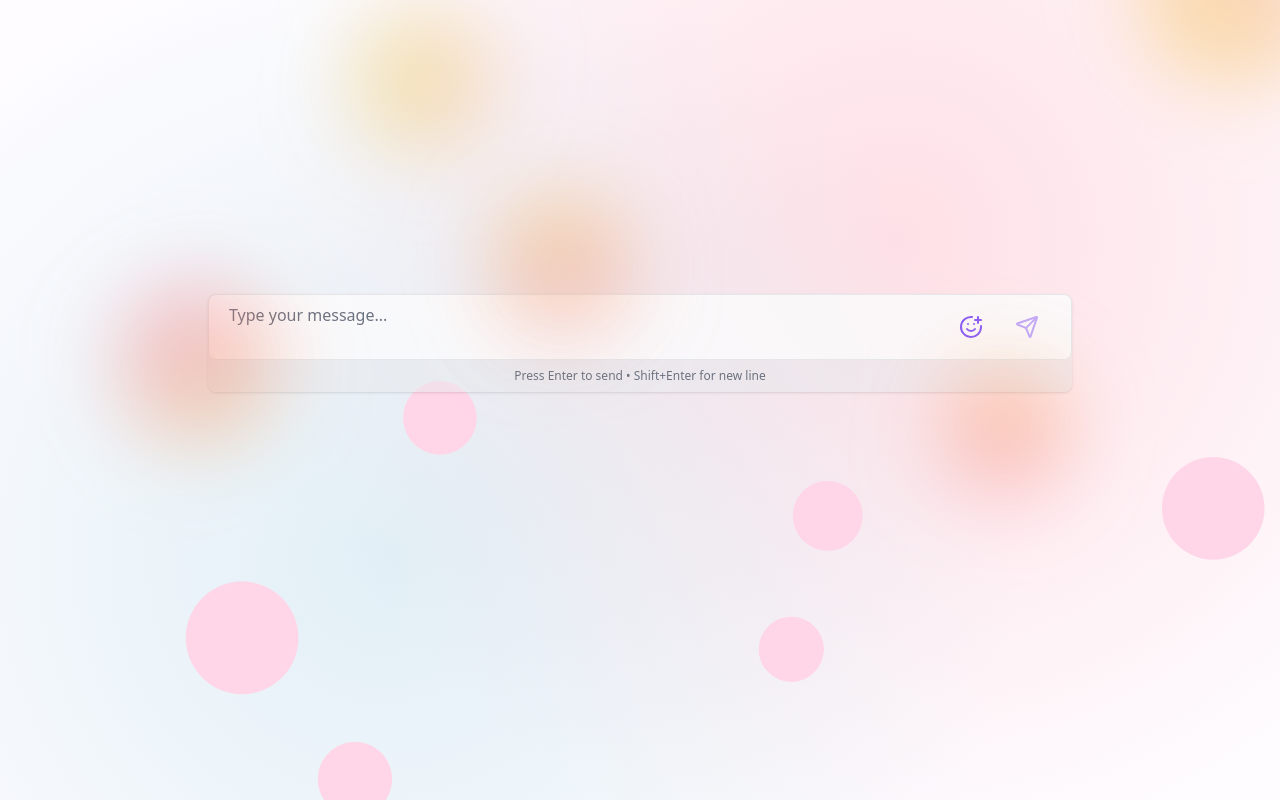
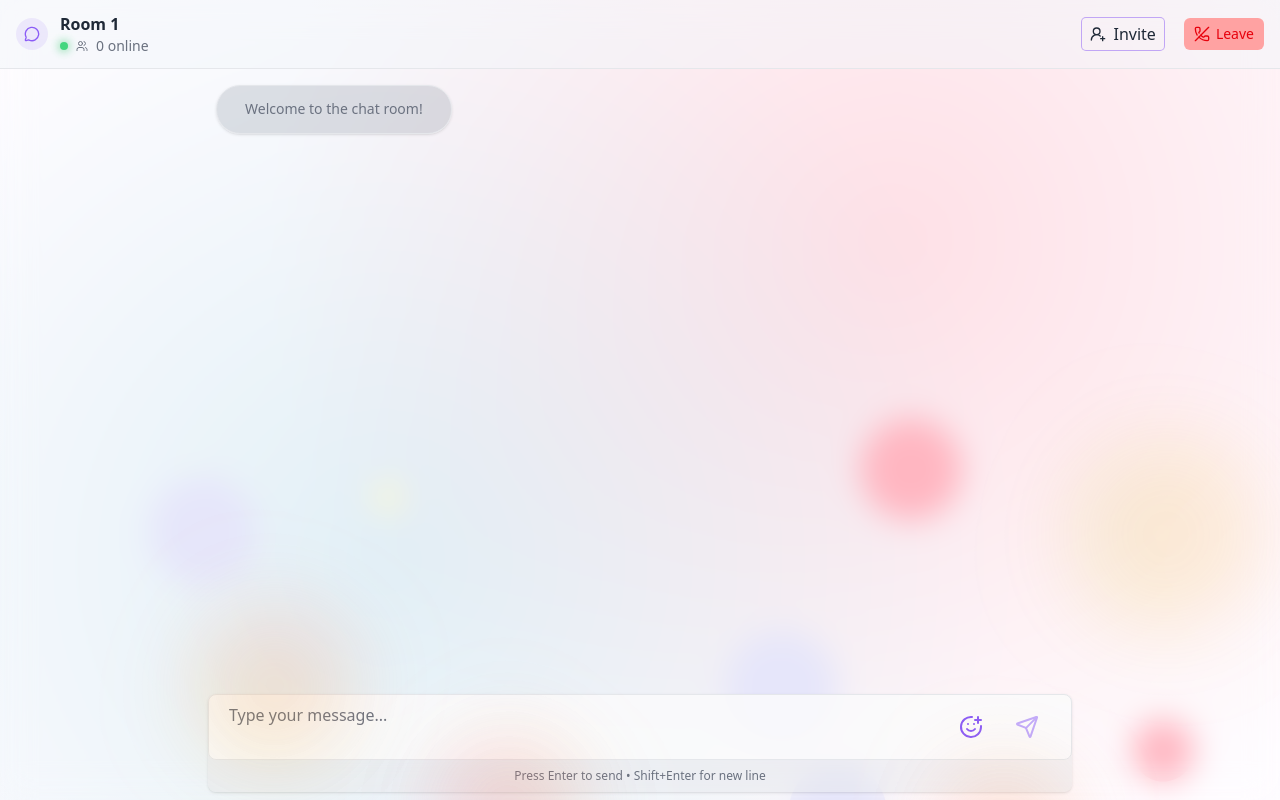
Before and after one commit to Yranshevare/V-Room, a Next.js app in the folder Frontend/: page /chat/1 in a window 1280 px wide. Built offline with nearby package versions, Linux system fonts and the light colour scheme; no server answers.

Commit message:
update code structure

```diff
--- a/Frontend/src/app/(Frontend)/chat/[roomCode]/page.tsx
+++ b/Frontend/src/app/(Frontend)/chat/[roomCode]/page.tsx
@@ -3,12 +3,10 @@
 import type React from "react";
 
 import { useState, useEffect, useRef } from "react";
-import { Button } from "@/components/ui/button";
 import { Card } from "@/components/ui/card";
-import { ArrowLeft, Send, Users, MessageCircle, SmilePlus } from "lucide-react";
-import { useRouter, useSearchParams } from "next/navigation";
+import { Users, MessageCircle } from "lucide-react";
+import { useSearchParams } from "next/navigation";
 import { useParams } from "next/navigation";
-import EmojiPicker from "emoji-picker-react";
 import InviteDialog from "@/components/InviteDialog";
 import LeaveDialog from "@/components/LeaveDialog";
 import ChatInput from "@/components/ChatInput";
@@ -41,7 +39,11 @@ export default function ChatRoomPage() {
     const [numberOfUsers, setNumberOfUsers] = useState(0);
 
     const scrollToBottom = () => {
-        messagesEndRef.current?.scrollIntoView({ behavior: "smooth" });
+        messagesEndRef.current?.scrollIntoView({
+            behavior: "smooth",
+            block: "nearest",
+            inline: "nearest",
+        });
     };
 
     useEffect(() => {
@@ -63,13 +65,7 @@ export default function ChatRoomPage() {
     };
 
     return (
-        <div className="h-screen  w-full flex flex-col animate-chat-background">
-            {/* Floating blurred circles */}
-            <div className="circle w-40 h-40 !absolute bg-white/10 !animate-[float1_30s_linear_infinite] bg-gradient-to-r from-pink-500 via-yellow-500 to-green-500 bg-[length:400%_400%] " />
-            <div className="circle w-32 h-32 !absolute bg-white/15 animate-[float2_25s_linear_infinite] bg-gradient-to-r from-pink-500 via-yellow-500 to-green-500 bg-[length:400%_400%] " />
-            <div className="circle w-48 h-48 !absolute bg-white/10 animate-[float3_15s_linear_infinite] bg-gradient-to-r from-pink-500 via-yellow-500 to-green-500 bg-[length:400%_400%] " />
-            <div className="circle w-36 h-36 !absolute bg-white/20 animate-[float4_20s_linear_infinite] bg-gradient-to-r from-pink-500 via-yellow-500 to-green-500 bg-[length:400%_400%] " />
-            <div className="circle w-36 h-36 !absolute bg-white/20 animate-[float5_12s_linear_infinite] bg-gradient-to-r from-pink-500 via-yellow-500 to-green-500 bg-[length:400%_400%] " />
+        <div className="h-screen w-full  flex flex-col">
 
             {/* Header */}
             <header className="border-b border-border  z-10 bg-card/50 backdrop-blur-sm">
@@ -107,7 +103,7 @@ export default function ChatRoomPage() {
             </header>
 
             {/* Messages */}
-            <div className="flex-1    overflow-hidden flex 2xl:px-90 min-[920px]:px-50  flex-col">
+            <div className="flex-1 overflow-hidden flex 2xl:px-90 min-[920px]:px-50  flex-col">
                 <div className="flex-1 overflow-y-auto [scrollbar-width:none] [&::-webkit-scrollbar]:hidden p-4 space-y-4">
                     {[...initialMessages, ...messages].map((message) => (
                         <div key={message.id} className={`flex ${message.isOwn ? "justify-end" : "justify-start"}`}>
--- a/Frontend/src/app/(Frontend)/globals.css
+++ b/Frontend/src/app/(Frontend)/globals.css
@@ -120,10 +120,7 @@
     position: relative;
     overflow: hidden;
 }
-.animate-chat-background{
-    position: fixed;
-    bottom: 0;
-}
+
 
 /* Floating circles */
 .animated-background .circle {
@@ -132,12 +129,7 @@
     filter: blur(40px);
     opacity: 0.3;
 }
-.animate-chat-background .circle {
-    position: absolute;
-    border-radius: 50%;
-    filter: blur(40px);
-    opacity: 0.5;
-}
+
 
 /* Different animations for each circle */
  @keyframes float1 {
--- a/Frontend/src/app/(Frontend)/layout.tsx
+++ b/Frontend/src/app/(Frontend)/layout.tsx
@@ -1,6 +1,6 @@
 import type { Metadata } from "next";
 import { Geist, Geist_Mono } from "next/font/google";
-import { AnimatedBubbleParticles } from "@/components/lightswind/animated-bubble-particles";
+import AnimatedBubbleParticles from "@/components/lightswind/animated-bubble-particles";
 import "./globals.css";
 
 const geistSans = Geist({
@@ -37,8 +37,24 @@ export default function RootLayout({
                         }}
                     />
                     {/* Your content goes here */}
-                    <AnimatedBubbleParticles particleColor="#ffd6e8" backgroundColor="transparent">
-                        <div className="w-full backdrop-blur-lg">{children}</div>
+                    <AnimatedBubbleParticles
+                        particleColor={[
+                            "#AEC6CF", // pastel blue (harmonizes with your background blue)
+                            "#FFB6C1", // pastel pink (same as background pink)
+                            "#FFDAB9", // peach / soft orange
+                            "#FFFACD", // light lemon
+                            "#E6E6FA", // lavender
+                            "#98FB98", // mint green
+                        ]}
+                    >
+                        <div className="w-full backdrop-blur-lg animated-background">
+                            {/* Floating blurred circles */}
+                            <div className="circle w-40 h-40 bg-white/10 !animate-[float1_18s_linear_infinite] bg-gradient-to-r from-pink-500 via-yellow-500 to-green-500 bg-[length:400%_400%] " />
+                            <div className="circle w-32 h-32 bg-white/15 animate-[float2_25s_linear_infinite] bg-gradient-to-r from-pink-500 via-yellow-500 to-green-500 bg-[length:400%_400%] " />
+                            <div className="circle w-48 h-48 bg-white/10 animate-[float3_10s_linear_infinite] bg-gradient-to-r from-pink-500 via-yellow-500 to-green-500 bg-[length:400%_400%] " />
+                            <div className="circle w-36 h-36 bg-white/20 animate-[float4_40s_linear_infinite] bg-gradient-to-r from-pink-500 via-yellow-500 to-green-500 bg-[length:400%_400%] " />
+                            {children}
+                        </div>
                     </AnimatedBubbleParticles>
                 </div>
             </body>
--- a/Frontend/src/components/lightswind/animated-bubble-particles.tsx
+++ b/Frontend/src/components/lightswind/animated-bubble-particles.tsx
@@ -23,7 +23,7 @@ export interface AnimatedBubbleParticlesProps {
     /** Background color (used if no background class provided in className) */
     backgroundColor?: string; // Keep this prop for fallback
     /** Particle color */
-  particleColor?: string;
+    particleColor?: string | string[]; // Accept single color or array of colors
     /** Particle size in pixels */
     particleSize?: number;
     /** Spawn interval in milliseconds */
@@ -66,11 +66,11 @@ const AnimatedBubbleParticles: React.FC<AnimatedBubbleParticlesProps> = ({
 }) => {
     const containerRef = useRef<HTMLDivElement>(null);
     const particlesRef = useRef<HTMLDivElement>(null);
-  const animationRef = useRef<number>();
-  const intervalRef = useRef<number>();
+    const animationRef = useRef<number>(null);
+    const intervalRef = useRef<number>(null);
     const particlesArrayRef = useRef<ParticleConfig[]>([]);
     const isPausedRef = useRef(false);
-  const gooIdRef = useRef('goo-' + Math.random().toString(36).substring(2, 11));
+    const gooIdRef = useRef("goo-" + Math.random().toString(36).substring(2, 11));
 
     const [dimensions, setDimensions] = useState({ width: 0, height: 0 });
 
@@ -88,14 +88,20 @@ const AnimatedBubbleParticles: React.FC<AnimatedBubbleParticlesProps> = ({
             "transform: translateZ(0px);";
         svg.setAttribute("viewBox", "0 0 67.4 67.4");
 
-    const circle = document.createElementNS(
-      "http://www.w3.org/2000/svg",
-      "circle"
-    );
+        // pick a color (supports string OR array of strings)
+        let color: string;
+        if (Array.isArray(particleColor)) {
+            const randomIndex = Math.floor(Math.random() * particleColor.length);
+            color = particleColor[randomIndex];
+        } else {
+            color = particleColor as string;
+        }
+
+        const circle = document.createElementNS("http://www.w3.org/2000/svg", "circle");
         circle.setAttribute("cx", "33.7");
         circle.setAttribute("cy", "33.7");
         circle.setAttribute("r", "33.7");
-    circle.setAttribute("fill", particleColor);
+        circle.setAttribute("fill", color);
 
         svg.appendChild(circle);
         return svg;
@@ -110,15 +116,12 @@ const AnimatedBubbleParticles: React.FC<AnimatedBubbleParticlesProps> = ({
         const x = Math.random() * dimensions.width;
         const y = dimensions.height + 100;
         const steps = dimensions.height / 2;
-    const frictionValue =
-      friction.min + Math.random() * (friction.max - friction.min);
-    const scale =
-      scaleRange.min + Math.random() * (scaleRange.max - scaleRange.min);
+        const frictionValue = friction.min + Math.random() * (friction.max - friction.min);
+        const scale = scaleRange.min + Math.random() * (scaleRange.max - scaleRange.min);
         const siner = (dimensions.width / 2.5) * Math.random();
         const rotationDirection = Math.random() > 0.5 ? "+" : "-";
 
-    element.style.transform =
-      "translateX(" + x + "px) translateY(" + y + "px)";
+        element.style.transform = "translateX(" + x + "px) translateY(" + y + "px)";
 
         return {
             x,
@@ -138,24 +141,14 @@ const AnimatedBubbleParticles: React.FC<AnimatedBubbleParticlesProps> = ({
     const updateParticle = (particle: ParticleConfig): boolean => {
         particle.y -= particle.friction;
 
-    const left =
-      particle.x +
-      Math.sin((particle.y * Math.PI) / particle.steps) * particle.siner;
+        const left = particle.x + Math.sin((particle.y * Math.PI) / particle.steps) * particle.siner;
         const top = particle.y;
         const rotation = particle.rotationDirection + (particle.y + particleSize);
 
         if (particle.element) {
             const element = particle.element as SVGElement;
             element.style.transform =
-        "translateX(" +
-        left +
-        "px) translateY(" +
-        top +
-        "px) scale(" +
-        particle.scale +
-        ") rotate(" +
-        rotation +
-        "deg)";
+                "translateX(" + left + "px) translateY(" + top + "px) scale(" + particle.scale + ") rotate(" + rotation + "deg)";
         }
 
         if (particle.y < -particleSize) {
@@ -174,8 +167,7 @@ const AnimatedBubbleParticles: React.FC<AnimatedBubbleParticlesProps> = ({
             return;
         }
 
-    particlesArrayRef.current =
-      particlesArrayRef.current.filter(updateParticle);
+        particlesArrayRef.current = particlesArrayRef.current.filter(updateParticle);
 
         animationRef.current = requestAnimationFrame(animate);
     }, []);
@@ -251,8 +243,8 @@ const AnimatedBubbleParticles: React.FC<AnimatedBubbleParticlesProps> = ({
     // Determine the background class to apply
     const backgroundClass = (() => {
         // Check if a 'bg-' class is already present in the user-provided className
-    if (className && className.split(' ').some(cls => cls.startsWith('bg-'))) {
-      return ''; // User provided a background class, don't add default
+        if (className && className.split(" ").some((cls) => cls.startsWith("bg-"))) {
+            return ""; // User provided a background class, don't add default
         }
         // If no 'bg-' class is found, use the backgroundColor prop as a Tailwind arbitrary value
         return `bg-[${backgroundColor}]`;
@@ -276,31 +268,20 @@ const AnimatedBubbleParticles: React.FC<AnimatedBubbleParticlesProps> = ({
         >
             <div
                 ref={particlesRef}
-        className="absolute inset-0 w-full h-full pointer-events-none z-0"
+                className="absolute inset-0 w-full !h-full pointer-events-none z-0"
                 style={{
                     filter: enableGooEffect ? "url(#" + gooIdRef.current + ")" : undefined,
                 }}
             />
 
-      <div className="absolute inset-0 flex items-center justify-center z-10 w-full h-full">
-        {children}
-      </div>
+            <div className="absolute inset-0 flex items-center justify-center z-10 w-full min-h-full">{children}</div>
 
             {enableGooEffect && (
                 <svg className="absolute w-0 h-0 z-0">
                     <defs>
                         <filter id={gooIdRef.current}>
-              <feGaussianBlur
-                in="SourceGraphic"
-                result="blur"
-                stdDeviation={blurStrength}
-              />
-              <feColorMatrix
-                in="blur"
-                result="colormatrix"
-                type="matrix"
-                values="1 0 0 0 0  0 1 0 0 0  0 0 1 0 0  0 0 0 21 -9"
-              />
+                            <feGaussianBlur in="SourceGraphic" result="blur" stdDeviation={blurStrength} />
+                            <feColorMatrix in="blur" result="colormatrix" type="matrix" values="1 0 0 0 0  0 1 0 0 0  0 0 1 0 0  0 0 0 21 -9" />
                             <feBlend in="SourceGraphic" in2="colormatrix" />
                         </filter>
                     </defs>
```
Also changed, not shown: Frontend/src/app/(Frontend)/create-room/page.tsx (+1 -8 lines), Frontend/src/app/(Frontend)/join-room/page.tsx (+1 -7 lines). Lines whose indentation alone changed are shown as unchanged.
